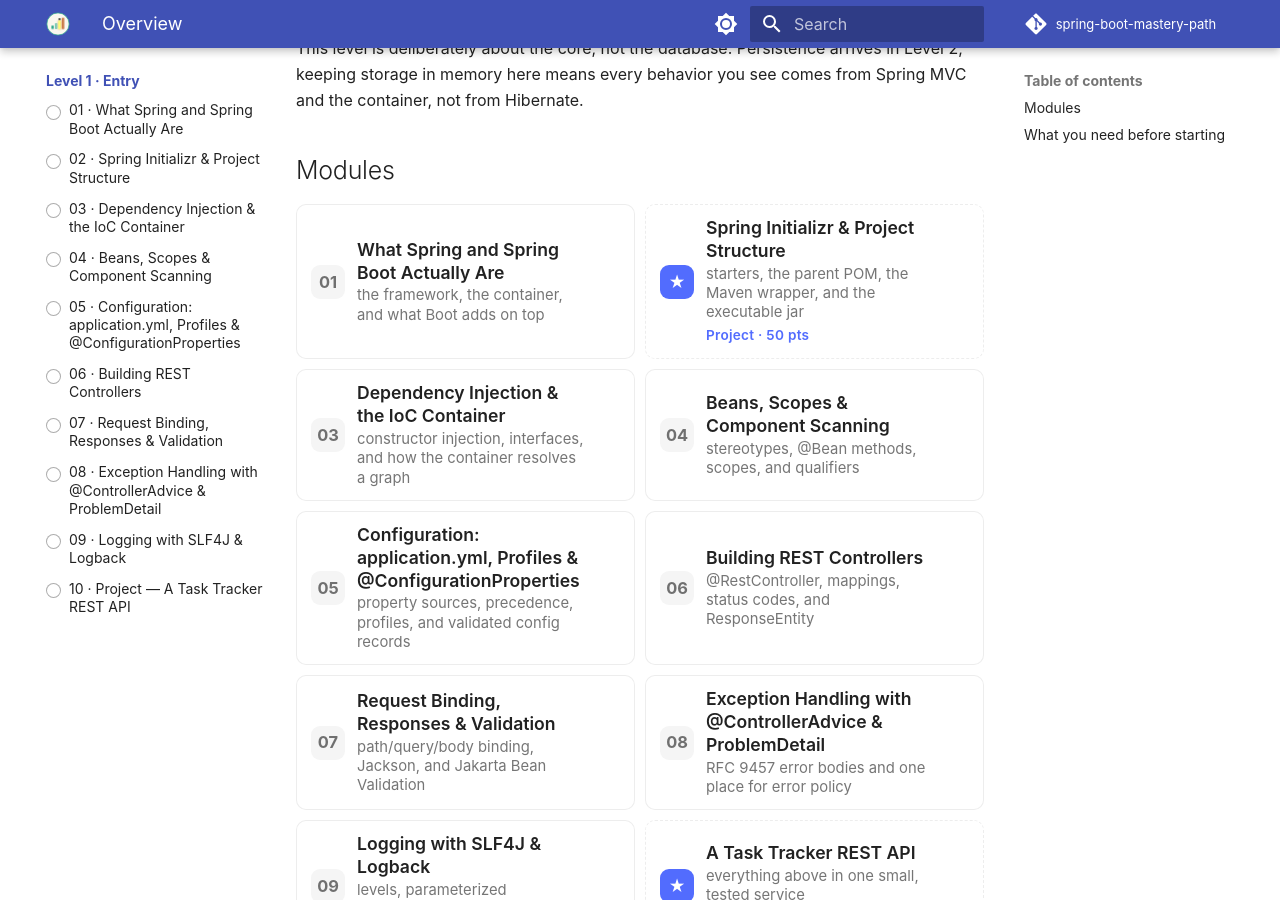
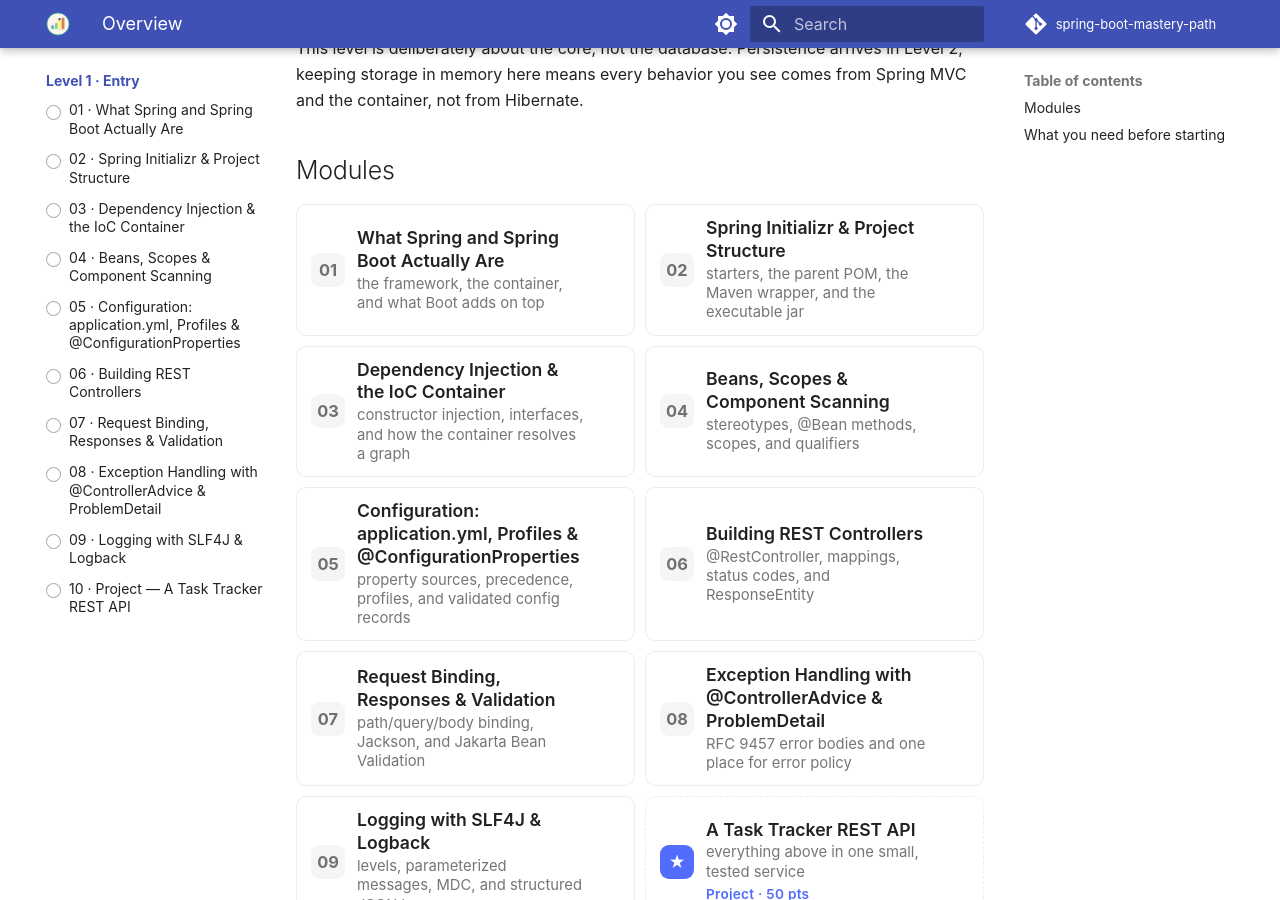
Before and after one commit to SIGILIPELLI/spring-boot-mastery-path, an MkDocs documentation site: the page built from docs/level-1/index.md, in a window 1280 px wide and 900 px high, scrolled down 440 px. Built offline with MkDocs 1.6.1 and Material for MkDocs 9.7.7, drawn with Linux system fonts in a browser that asks for light colours; comment, search, counter and statistics services are not loaded.

Commit message:
Lesson and project counts use one definition; remove stale 'being written' notices
Co-Authored-By: Claude Sonnet 5.5 <noreply@anthropic.com>

```diff
--- a/docs/javascripts/progress-tracker.js
+++ b/docs/javascripts/progress-tracker.js
@@ -43,7 +43,7 @@
     } catch (e) { return null; }
   }
   function isProjectSlug(slug) {
-    return /project|capstone/i.test(slug || "");
+    return /(^|\/)\d+-(project|capstone)\b/i.test(slug || "");
   }
   function pointsFor(slug) {
     return isProjectSlug(slug) ? POINTS_PROJECT : POINTS_LESSON;
```
Also changed, not shown: docs/index.md (+1 -1 lines).
